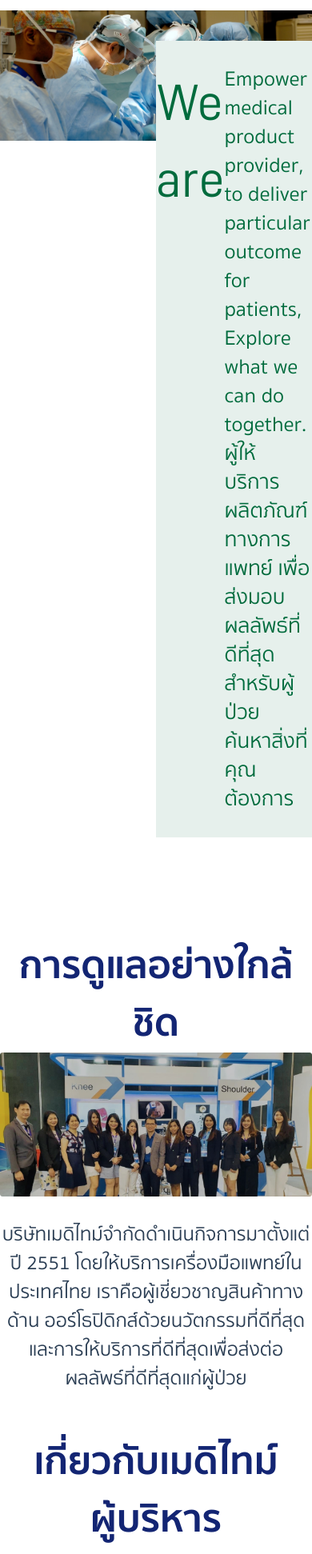
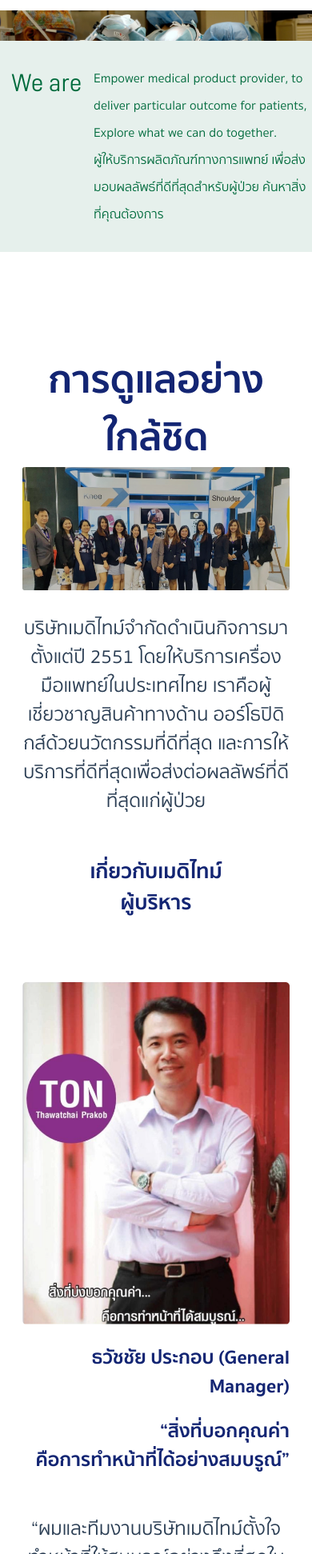
Before and after one commit to MarkSuttirak/homebakery, a React (Create React App) app: page /about-us in a window 390 px wide. Shown: the part 57-2000 px from the top of the page at 80% size. Built offline with nearby package versions, Linux system fonts and the light colour scheme.

Commit message:
Update about-us.js

```diff
--- a/src/pages/about-us.js
+++ b/src/pages/about-us.js
@@ -10,16 +10,16 @@
       <section>
         <img src={aboutUsBanner} alt="" />
       </section>
-      <section className="flex">
-        <div className="w-full sm:w-[38%]"></div>
-        <div className="w-full sm:w-[62%] flex py-[30px] bg-[#E6F0EC] -mt-[125px]">
-          <div className="w-full sm:w-[38%]">
-            <h2 className="text-[#006b3d] text-[64px] dDinFont text-center">
+      <section className="flex flex-wrap  flex-col sm:flex-row sm:flex-nowrap">
+        <div className="w-full  sm:w-[20%]  xl:w-[38%]"></div>
+        <div className="w-full sm:w-[80%] xl:w-[62%] flex py-[30px] bg-[#E6F0EC] -mt-[125px]">
+          <div className="w-[30%] sm:w-[38%]">
+            <h2 className="text-[#006b3d] text-[31px] sm:text-[52px] xl:text-[64px] dDinFont text-center">
               We are
             </h2>
           </div>
-          <div className="w-full sm:w-[62%] pr-[8%]">
-            <p className="text-[#006b3d] text-[26px] leading-[36px] font-medium">
+          <div className="w-[70%] sm:w-[62%] sm:pr-[8%]">
+            <p className="text-[#006b3d] text-[16px] sm:text-[21px] xl:text-[26px] leading-[34px] xl:leading-[36px] font-medium">
               Empower medical product provider, to deliver particular outcome
               for patients, Explore what we can do together.
               <br />
@@ -31,6 +31,7 @@
       </section>
 
       <section className="mt-[125px] max-w-[1270px] mx-auto ">
+        <div className="mx-7 xl:mx-0">
         <h2 className="text-[#132573] text-[48px] font-bold text-center">
           การดูแลอย่างใกล้ชิด
         </h2>
@@ -41,18 +42,20 @@
           ออร์โธปิดิกส์ด้วยนวัตกรรมที่ดีที่สุด
           และการให้บริการที่ดีที่สุดเพื่อส่งต่อผลลัพธ์ที่ดีที่สุดแก่ผู้ป่วย
         </p>
+        </div>
+
       </section>
 
-      <section className="mt-[50px] mb-[200px]">
-        <h2 className="text-[#132573] text-[48px] font-bold text-center">
+      <section className="mt-[50px] mb-[200px] mx-7">
+        <h2 className="text-[#132573] text-[26px] sm:text-[48px] font-bold text-center">
           เกี่ยวกับเมดิไทม์ <br />
           ผู้บริหาร
         </h2>
-        <div className="max-w-[1270px] mx-auto flex items-center mt-[80px]">
-          <div className="w-[50%]">
+        <div className="max-w-[1270px] mx-auto flex flex-wrap flex-col sm:flex-row items-center mt-[80px]">
+          <div className="w-full sm:w-[50%]">
             <img src={gmImage} alt="" />
           </div>
-          <div className="w-[50%]">
+          <div className="w-full sm:w-[50%] mt-6 sm:mt-0">
             <h2 className="text-[#132573] text-[24px] leading-[36px] font-bold text-right">
               ธวัชชัย ประกอบ (General Manager)
             </h2>
```
